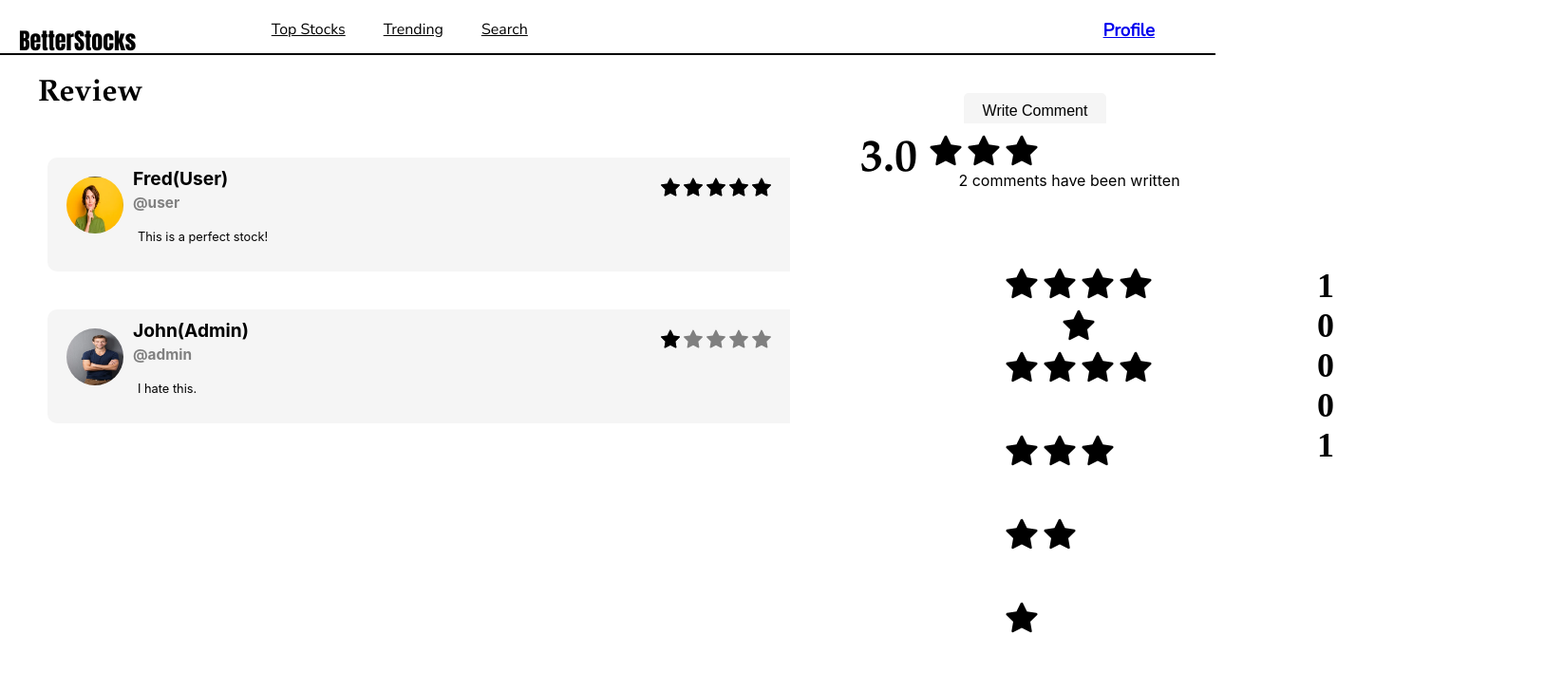
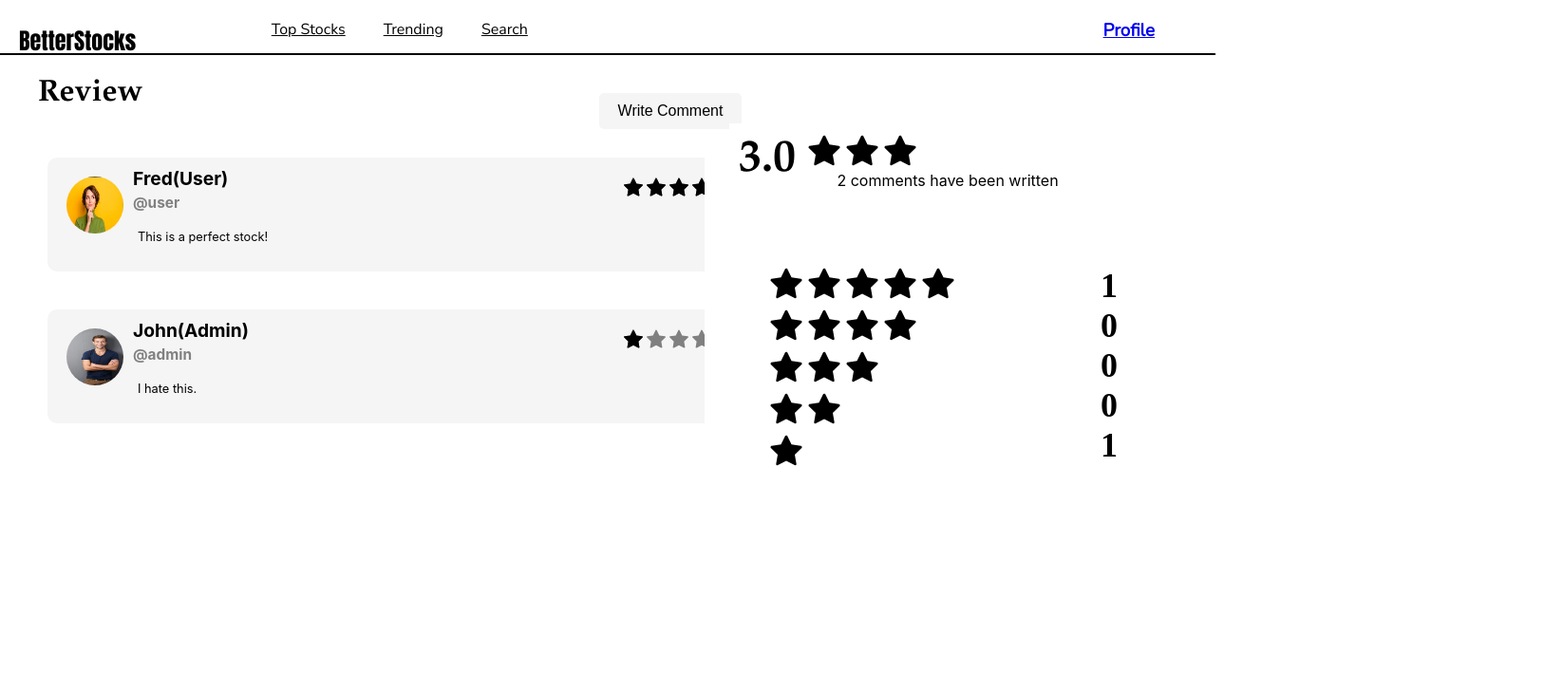
Before and after one commit to joncokisler/BetterStocks, a React (Create React App) app: page /stocks/reviews in a window 1280 px wide. Shown: the top 728 px of the page at 95% size, 1646 px wide, since content can reach past the window. Built offline with nearby package versions, Linux system fonts and the light colour scheme.

Commit message:
fixed review page style issue

```diff
--- a/src/react-components/ReviewComponents/Comments/Comment.css
+++ b/src/react-components/ReviewComponents/Comments/Comment.css
@@ -2,7 +2,7 @@
 	background-color: whitesmoke;
 	border-radius: 10px;
 	padding: 10px;
-	width: 800px;
+	width: 750px;
 	text-align: left;
 	display: table;
 	overflow: scroll;
@@ -62,13 +62,13 @@ h2{
 
 
 .rateStar {
-	right: -12vw;
+	right: -9vw;
 	top: 30px;
 	position: absolute;
 }
 
 .emptyStar {
-	right: -12vw;
+	right: -9vw;
 	top: 30px;
 	color: grey;
 	position: absolute;
--- a/src/react-components/ReviewComponents/ReviewPage.css
+++ b/src/react-components/ReviewComponents/ReviewPage.css
@@ -24,13 +24,13 @@
 
 .allStats {
   top:250px;
-  left: 70vw;
+  left: 60vw;
   position: absolute;
 }
 
 
 #reviewScroller {
-  width: 65vw;
+  width: 58vw;
   bottom: 50px;
   top: 80px;
   height: 500px;
@@ -52,7 +52,7 @@
 }
 
 .writeCommentButton{
-  left: 50vw;
+  left: 20vw;
   top: 8vh;
   position: relative;
   text-align: center;
--- a/src/react-components/ReviewComponents/Statistics/Statistics.css
+++ b/src/react-components/ReviewComponents/Statistics/Statistics.css
@@ -31,13 +31,15 @@
 
 .starData {
     top: 150px;
+    left: -10px;
+    width: 300px;
     position: absolute;
 }
 
 .numData {
     top: 150px;
     width: 500px;
-    left: 250px;
+    left: 150px;
     font: 1.5em icon;
     font-weight:lighter ;
     position: absolute;
--- a/src/react-components/ReviewComponents/WriteComment/WriteComment.css
+++ b/src/react-components/ReviewComponents/WriteComment/WriteComment.css
@@ -24,7 +24,7 @@
 
 .commentBox {
     top: 60px;
-    left: 2vw;
+    left: 0vw;
     font-size: x-large;
     margin: 10px;
     height: 40vh;
@@ -77,7 +77,7 @@
       }
 
     .star1{
-        left: 40px;
+        left: -330px;
         top: 35px;
         font-size: medium;
         position: relative;
@@ -85,7 +85,7 @@
     }
 
     .star2{
-        left: 46px;
+        left: -325px;
         top: 35px;
         font-size: medium;
         position: relative;
@@ -93,7 +93,7 @@
     }
 
     .star3{
-        left: 52px;
+        left: -319px;
         top: 35px;
         font-size: medium;
         position: relative;
@@ -101,7 +101,7 @@
     }
 
     .star4{
-        left: 58px;
+        left: -314px;
         top: 35px;
         font-size: medium;
         position: relative;
@@ -109,7 +109,7 @@
     }
 
     .star5{
-        left: 64px;
+        left: -309px;
         top: 35px;
         font-size: medium;
         position: relative;
```
Also changed, not shown: src/react-components/ReviewComponent/index.js (deleted), src/react-components/ReviewComponent/styles.css (deleted).
